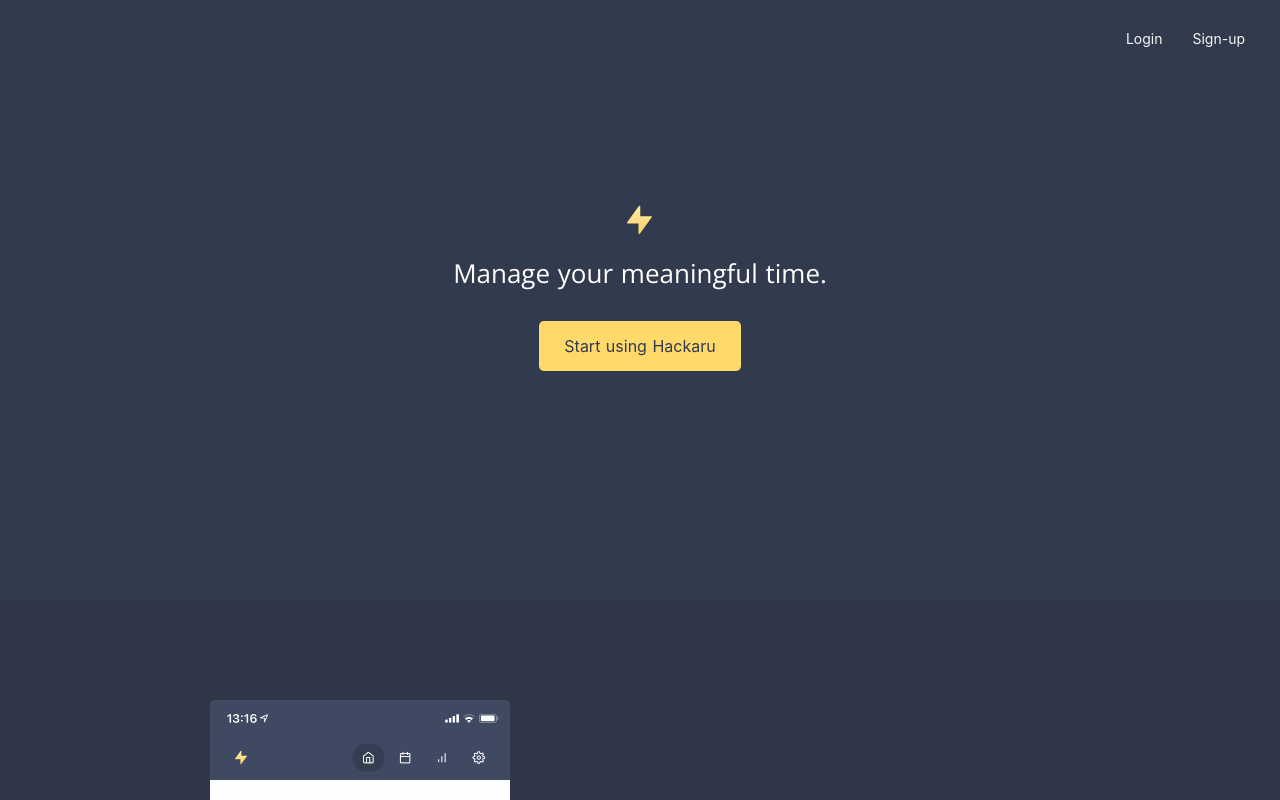
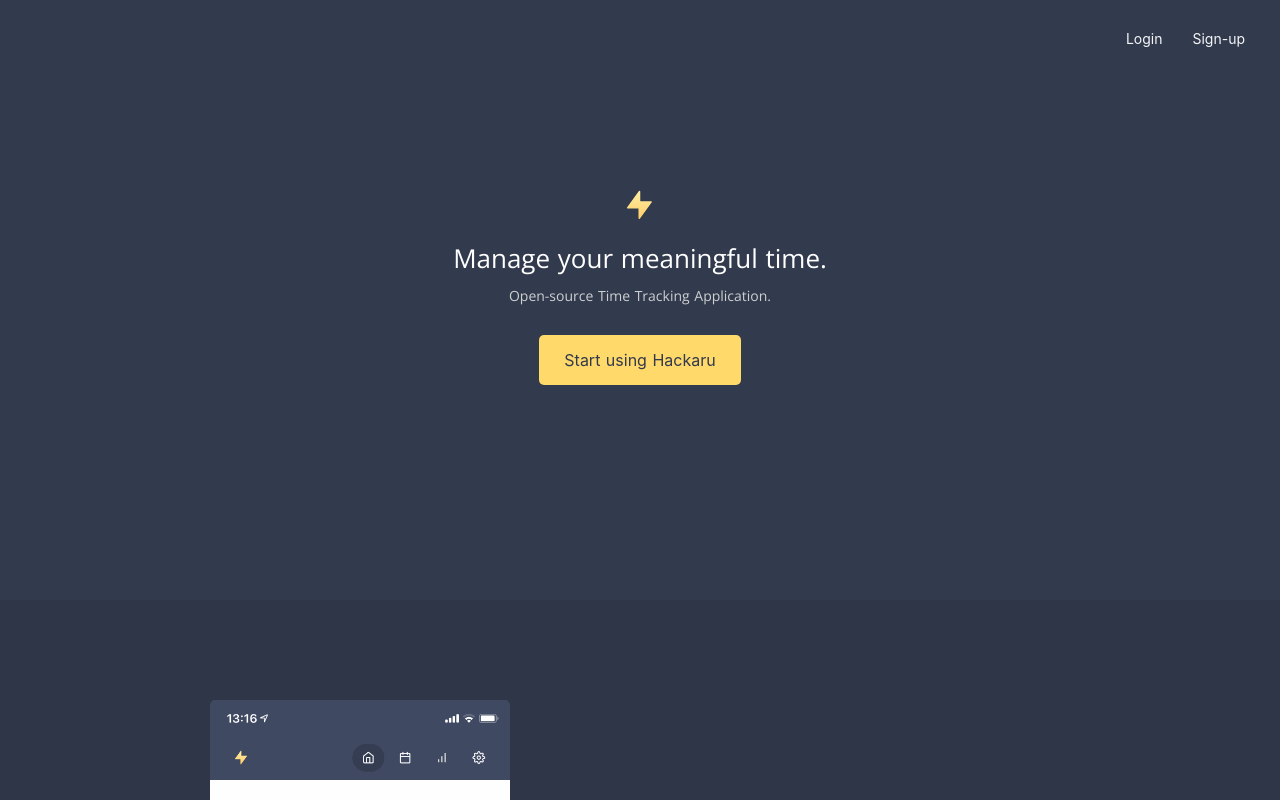
Before and after one commit to hackaru-app/hackaru-official, a Nuxt app: page / in a window 1280 px wide. Shown: the top 800 px of the page. Built offline with nearby package versions, Linux system fonts and the light colour scheme; what vue-timers would draw is missing.

Commit message:
Add description

```diff
--- a/nuxt.config.js
+++ b/nuxt.config.js
@@ -5,7 +5,7 @@
    ** Headers of the page
    */
   head: {
-    title: 'Hackaru | Simple Time Tracking App',
+    title: 'Hackaru | Open-source Time Tracking Application',
     meta: [
       { charset: 'utf-8' },
       { name: 'viewport', content: 'width=device-width, initial-scale=1' },
--- a/pages/index.vue
+++ b/pages/index.vue
@@ -10,6 +10,7 @@
       <header class="header">
         <img src="~/assets/logo.svg" class="logo" alt="">
         <h1>Manage your meaningful time.</h1>
+        <p>Open-source Time Tracking Application.</p>
         <a href="https://app.hackaru.app/auth?sign-up=true" class="sign-in">Start using Hackaru</a>
       </header>
     </section>
@@ -144,12 +145,18 @@
 }
 .header h1 {
   margin: 20px 0;
+  margin-bottom: 10px;
   font-weight: normal;
   color: #fff;
   font-size: 26px;
   text-align: center;
   font-family: 'Open Sans', sans-serif;
   font-weight: 300;
+}
+.header p {
+  color: #cdd0d1;
+  margin-bottom: 20px;
+  font-family: 'Open Sans', sans-serif;
 }
 .header .sign-in,
 .download {
```
